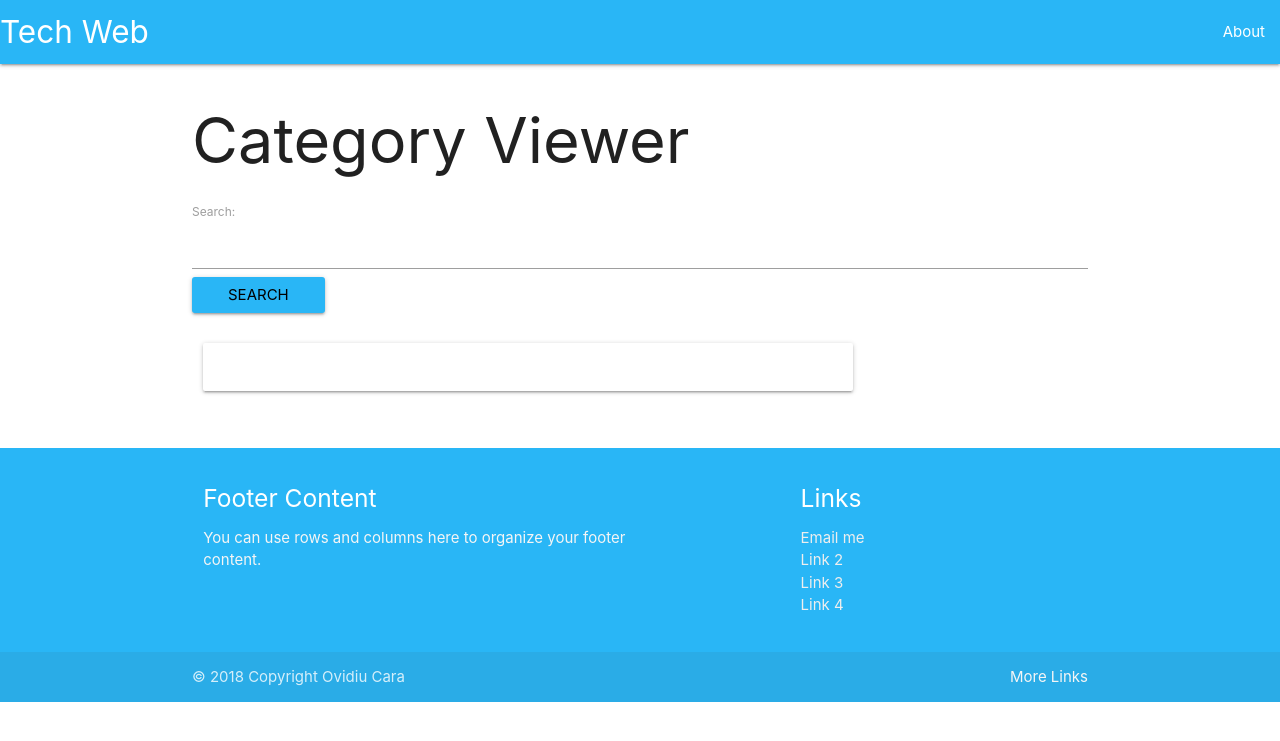
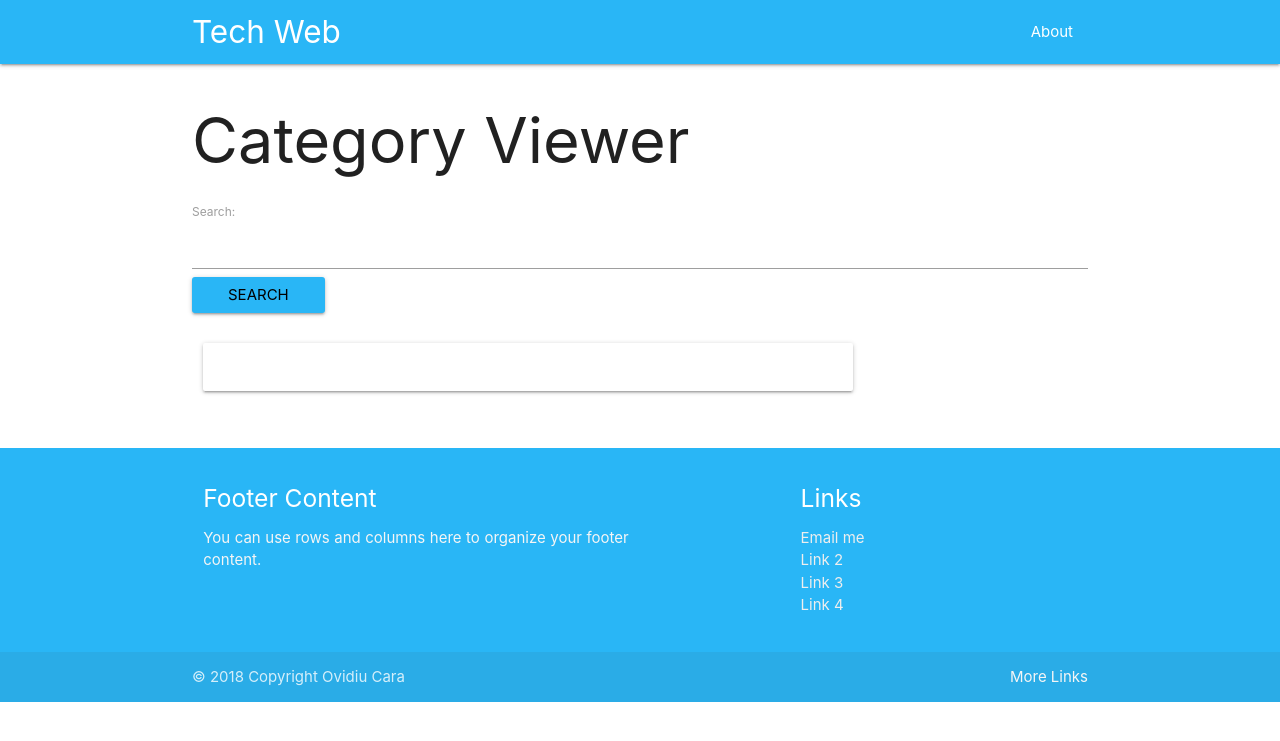
Before and after one commit to rephlexions/RAVE, a Django app: template templates/viewer.html in a window 1280 px wide. Shown: the top 741 px of the page. Run offline with Django 3.2, Linux system fonts and the light colour scheme; tables that the repository leaves empty hold one stand-in row (values such as "Sample post"); the template is opened without the code that fills it: values that come from a table or form of the project are taken from there, most other values are stand-ins (such as "Sample title", 1, 10 or a date in 2020); some libraries are stand-ins or nearby versions.

Commit message:
Images are now bigger on the Viewer The images are no longer thumbnail quality (under 200px). Originally my plan was to make a request to Wikipedia in order to get the high res images, this would have been very time consuming. After some thought I managed to get it done through the magic of Reg Exp. For each img tag we search through the src attribute and find the size of the thumbnail and change it (e.g. from 240px to 600px). This resolves the problem. I started working on the looks of the Viewer. This is just the beginning of a very tedious task :(

```diff
--- a/RAVE/utils/api_utils.py
+++ b/RAVE/utils/api_utils.py
@@ -39,6 +39,10 @@ https://en.wikipedia.org/w/api.php?action=query&titles=Al-Farabi&prop=pageimages
 URL to get intro text
 https://en.wikipedia.org/w/api.php?format=json&action=query&prop=extracts&exintro=&explaintext=&titles=Stack%20Overflow
 
+https://en.wikipedia.org/w/api.php?action=query&format=json&prop=images&titles=Post-Impressionism&imlimit=max
+https://en.wikipedia.org/w/api.php?action=query&titles=File:1914%20Redon%20Zyklop%20anagoria.JPG|File:Affiche%20Volpini.jpg|File:Bonnard-the%20dining%20room%20in%20the%20country.jpg&prop=imageinfo&iiprop=url&format=json
+
+
 """
 """
 # /w/api.php?action=parse&format=json&page=Cubism&prop=text%7Cimages&disableeditsection=1&contentmodel=wikitext
--- a/static/css/rave.css
+++ b/static/css/rave.css
@@ -1,3 +1,7 @@
+body{
+    text-align: justify;
+
+}
 .search-results{
     display: none;
 }
@@ -5,27 +9,19 @@
     background-color: rgba(0, 0, 0, .3);
 }
 
-/*
-.row.col{
+.brand-logo{
+    margin-left: 15%;
+}
+
+#nav-mobile{
+    margin-right: 15%;
+}
+div.thumb{
+    float: right;
+    margin-left: 5%;
+    margin-bottom: 5%;
+    clear: left;
+}
+h3{
     clear: both;
 }
-.col.l3 {
-
-    margin-left: auto;
-    left: auto;
-    right: auto;
-}
-
-
-
-.card-content{
-    text-align: center;
-    width: 250px;
-    height: 138px;
-}
-
-.card-image{
-    width: 250px;
-    height: 197px;
-}
-*/
--- a/static/js/search-jquery.js
+++ b/static/js/search-jquery.js
@@ -38,7 +38,7 @@ $("document").ready(function () {
         $("div.card-image").children("img").each(function (i, obj) {
             if(parsed_data['images']['query']['pages'][page_ids[i]].hasOwnProperty('thumbnail')){
                $(this).attr("src", parsed_data['images']['query']['pages'][page_ids[i]]['thumbnail']['source']);
-               console.log(parsed_data['images']['query']['pages'][page_ids[i]]['thumbnail']['source']);
+               //console.log(parsed_data['images']['query']['pages'][page_ids[i]]['thumbnail']['source']);
             }
             else{
                 i++;
--- a/static/js/viewer-jquery.js
+++ b/static/js/viewer-jquery.js
@@ -1,7 +1,7 @@
 $("document").ready(function () {
    var parsed_data = JSON.parse(json_page_data);
     $("#wiki-data").html(parsed_data);
-    $('p').addClass("flow-text");
+    //$('p').addClass("flow-text");
 
     $('a[title]').each(function(){
         this.href = this.href.replace("/wiki/", "/view/?page=");
@@ -18,15 +18,44 @@ $("document").ready(function () {
     $('h2').each(function () {
     //this.addClass("section");
     });
-    // TODO Find a way to get the bigger res version in  the srsset attribute
+
+    $('span.mw-headline').addClass('section scrollspy');
+
+    $('div.toc').children('ul').addClass('section table-of-contents');
+
+    $('img').each(function () {
+        $(this).addClass('materialboxed');
+        $(this).removeClass('thumbnail');
+        $(this).removeAttr('srcset');
+        $(this).removeAttr('width');
+        $(this).removeAttr('height');
+        //$(this).addClass('col s12 m6 l12');
+
+    });
+
+    $('div.thumbinner').each(function () {
+        $(this).attr('style', 'width:400px;');
+        $(this).addClass('parallax-container');
+    });
+
+    $('div.material-placeholder').each(function () {
+        console.log();
+        $(this).addClass('parallax');
+    });
+
+    $('img[src]').each(function () {
+        var patt = new RegExp('(\\/\\d\\w+-)');
+        this.src = this.src.replace(patt, '/400px-');
+    });
+
     $('a.image').each(function () {
-        var child = this.firstElementChild;
-        this.href = child.src;
-        var n = child.srcset.exec('\s\w');
-        var k = child.srcset.search('\s');
-        console.log(n)
-    })
+        var img = this.firstElementChild;
+        $(this).removeAttr('href');
+    });
 
+    $('.scrollspy').scrollSpy();
+    $('.materialboxed').materialbox();
+    $('.parallax').parallax();
 
 });
 // TODO In order to get all images in their original resolution you need to make an
--- a/templates/results.html
+++ b/templates/results.html
@@ -2,7 +2,7 @@
 {%  block content %}
     {% include "form.html" %}
 
-    <h2>Search Results</h2>
+    <h5>Search Results</h5>
     <!--TODO Put a background shadow for each title. See Wikiwand  -->
     <div class="row search-results ">
         <div class="col s12 m6 l4">
--- a/templates/viewer.html
+++ b/templates/viewer.html
@@ -8,9 +8,8 @@
     <div class="row">
     <div class="col s12 m6 l9">
       <div class="card-panel white">
-            <div class="" id="wiki-data">
-            </div>
-
+        <div class="" id="wiki-data">
+        </div>
       </div>
     </div>
     </div>
```
